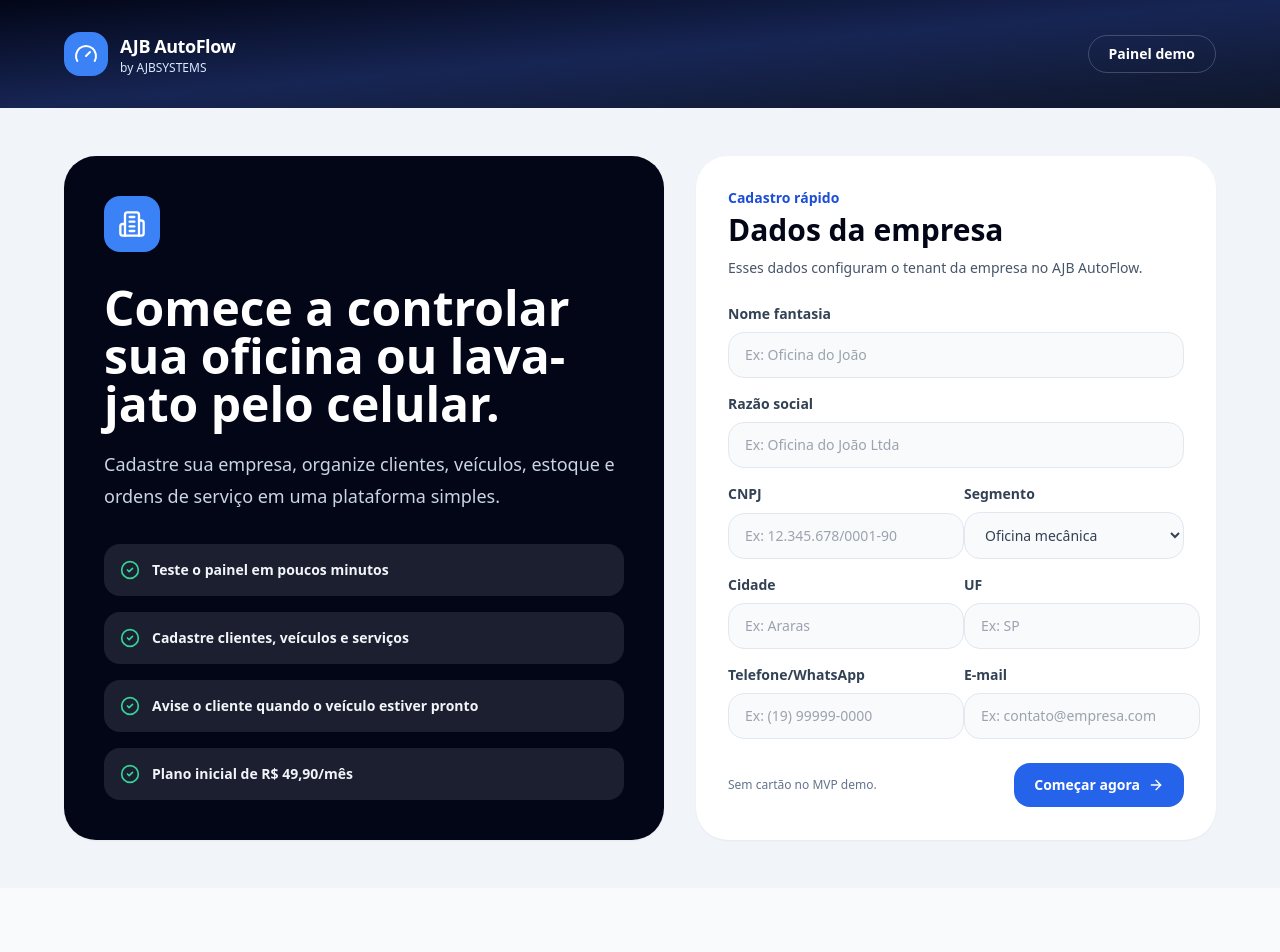
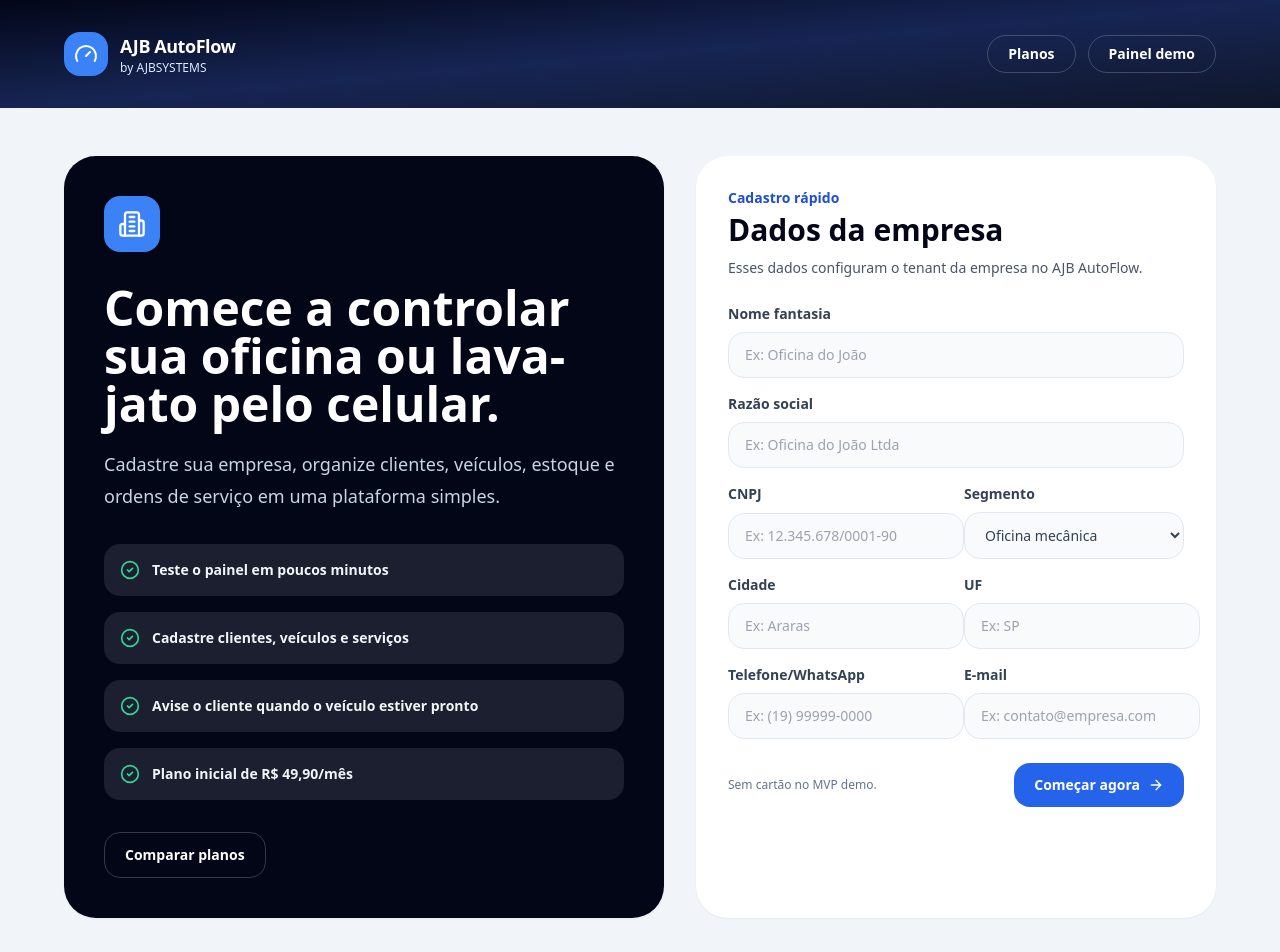
Before and after one commit to anjobrito/ajb-autoflow, a Next.js app: page /comece-agora in a window 1280 px wide. Shown: the top 952 px of the page. Before the commit the page ends 888 px from the top, so only its background shows below. Built offline with nearby package versions, Linux system fonts and the light colour scheme.

Commit message:
feat: add pricing links to onboarding page

```diff
--- a/app/comece-agora/page.tsx
+++ b/app/comece-agora/page.tsx
@@ -50,7 +50,10 @@ export default function ComeceAgoraPage() {
               <p className="text-xs text-blue-100">by AJBSYSTEMS</p>
             </div>
           </a>
-          <a href="/dashboard" className="hidden rounded-full border border-white/20 px-5 py-2 text-sm font-semibold sm:inline-flex">Painel demo</a>
+          <nav className="hidden items-center gap-3 sm:flex">
+            <a href="/planos" className="rounded-full border border-white/20 px-5 py-2 text-sm font-bold text-white hover:bg-white/10">Planos</a>
+            <a href="/dashboard" className="rounded-full border border-white/20 px-5 py-2 text-sm font-semibold text-white hover:bg-white/10">Painel demo</a>
+          </nav>
         </div>
       </section>
 
@@ -70,6 +73,7 @@ export default function ComeceAgoraPage() {
               </div>
             ))}
           </div>
+          <a href="/planos" className="mt-8 inline-flex rounded-2xl border border-white/20 px-5 py-3 text-sm font-black text-white hover:bg-white/10">Comparar planos</a>
         </div>
 
         <form onSubmit={handleSubmit} className="rounded-[2rem] bg-white p-6 shadow-sm md:p-8">
```
